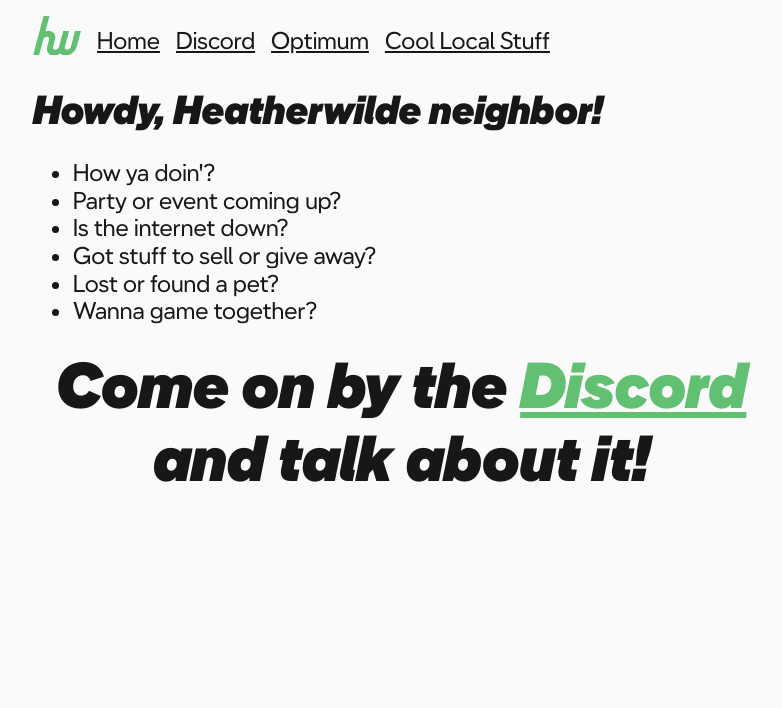
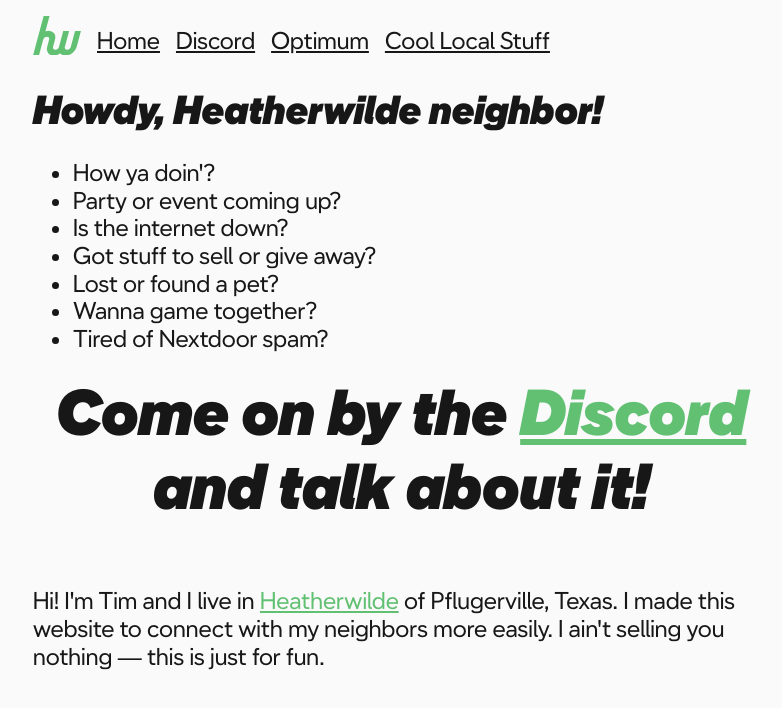
Before and after one commit to t-mart/heatherwilde.buzz, a SvelteKit app: page / in a window 1280 px wide. Shown: the top 708 px of the page, without its empty margins (239-1021 px from the left). Built offline with nearby package versions, Linux system fonts and the light colour scheme.

Commit message:
More homepage prose

```diff
--- a/src/routes/+page.svelte
+++ b/src/routes/+page.svelte
@@ -16,9 +16,12 @@
         <li>Got stuff to sell or give away?</li>
         <li>Lost or found a pet?</li>
 		<li>Wanna game together?</li>
+        <li>Tired of Nextdoor spam?</li>
 	</ul>
 
 	<p class="cta">Come on by the <a href={PUBLIC_DISCORD_INVITE_LINK}>Discord</a> and talk about it!</p>
+
+    <p>Hi! I'm Tim and I live in <a href="https://maps.app.goo.gl/AzALBEXKtV4w57Tm9">Heatherwilde</a> of Pflugerville, Texas. I made this website to connect with my neighbors more easily. I ain't selling you nothing — this is just for fun.</p>
 </div>
 
 <style>
```
